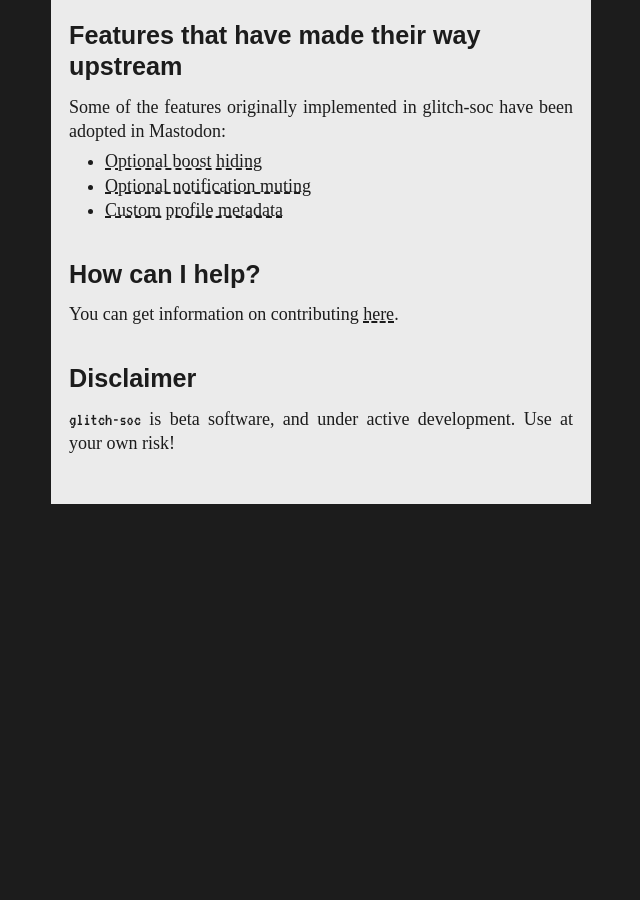
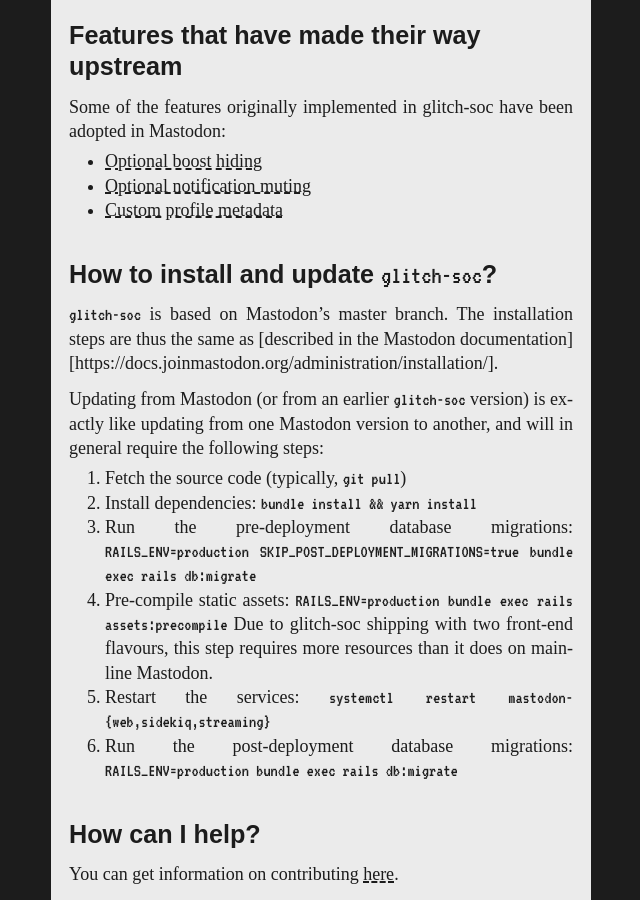
Before and after one commit to glitch-soc/docs, a Jekyll site: the page built from index.md, in a window 1280 px wide and 900 px high, scrolled down 1440 px. Shown: the whole window, without its empty margins (319-959 px from the left). Built offline with Jekyll 4.4.1, drawn with Linux system fonts in a browser that asks for light colours; some web fonts are replaced; our own code applies the rules of GitHub Pages for plain Markdown files; before the commit the page ends 2007 px from its top, so only the background shows below that.

Commit message:
Add instructions about setting up glitch-soc or switching from Mastodon

```diff
--- a/index.md
+++ b/index.md
@@ -59,6 +59,22 @@ Mastodon:
 - [Optional notification muting](./upstreamed-features/optional-notification-muting/)
 - [Custom profile metadata](./upstreamed-features/profile-metadata/)
 
+### How to install and update `glitch-soc`?
+
+`glitch-soc` is based on Mastodon's master branch. The installation steps are thus
+the same as [described in the Mastodon documentation][https://docs.joinmastodon.org/administration/installation/].
+
+Updating from Mastodon (or from an earlier `glitch-soc` version) is exactly like updating from one Mastodon version
+to another, and will in general require the following steps:
+
+1. Fetch the source code (typically, `git pull`)
+2. Install dependencies: `bundle install && yarn install`
+3. Run the pre-deployment database migrations: `RAILS_ENV=production SKIP_POST_DEPLOYMENT_MIGRATIONS=true bundle exec rails db:migrate`
+4. Pre-compile static assets: `RAILS_ENV=production bundle exec rails assets:precompile`
+   Due to glitch-soc shipping with two front-end flavours, this step requires more resources than it does on mainline Mastodon.
+5. Restart the services: `systemctl restart mastodon-{web,sidekiq,streaming}`
+6. Run the post-deployment database migrations: `RAILS_ENV=production bundle exec rails db:migrate`
+
 ###  How can I help?
 
 You can get information on contributing [here][Contributing].
```
